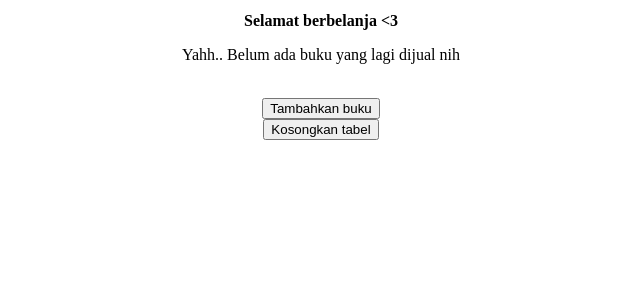
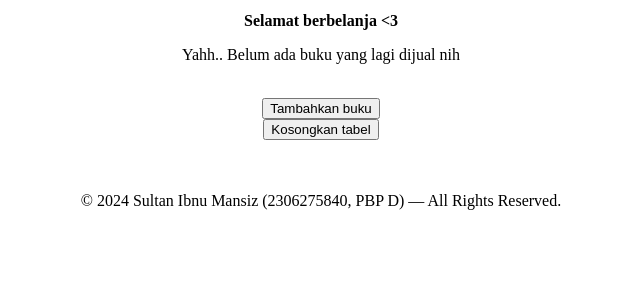
Before and after one commit to mansizsultan/pre-loved-books, a Django app: page / in a window 1280 px wide. Shown: the part 138-438 px from the top of the page, without its empty margins (319-959 px from the left). Run offline with Django 5.2, Linux system fonts and the light colour scheme; data that the repository does not hold is empty.

Commit message:
FIX some minor problems

```diff
--- a/main/templates/main.html
+++ b/main/templates/main.html
@@ -24,15 +24,14 @@
         padding: 10px;
         border: 1px solid #ddd;
       }
-
     </style>
     <title>Second Chapters<3</title>
   </head>
   <body>
     <div id="center">
       <h1>Welcome to Second Chapters <3</h1>
-      <p>{{ author }}</p>
-      <p><b>{{ description }} <3</b></p>
+      <p>{{ description }}</p>
+      <p><b>{{ greet }} <3</b></p>
     </div>
 
     <div id="center">
@@ -48,8 +47,11 @@
           <th>Description</th>
         </tr>
 
-        {% comment %} Berikut cara memperlihatkan data buku di bawah baris ini
-        {%endcomment %} {% for product in products %}
+        {% comment %}
+        Berikut cara memperlihatkan data buku di bawah baris ini
+        {%endcomment %}
+
+        {% for product in products %}
         <tr>
           <td>{{product.name}}</td>
           <td>{{product.author}}</td>
@@ -58,9 +60,10 @@
         </tr>
         {% endfor %}
       </table>
+
       {% endif %}
 
-      <br />
+      <br/>
 
       <a href="{% url 'main:create_product' %}">
         <button>Tambahkan buku</button>
@@ -70,7 +73,17 @@
         {% csrf_token %}
         <button type="submit">Kosongkan tabel</button>
       </form>
+
+      <br />
+      <br />
+
+      <p>
+        © 2024 {{ student_name }} ({{ student_id }}, {{ student_class }}) — All
+        Rights Reserved.
+      </p>
+
     </div>
+
   </body>
 </html>
 {% endblock content %}
--- a/main/urls.py
+++ b/main/urls.py
@@ -1,10 +1,14 @@
 from django.urls import path
-from main.views import show_main, create_product, clear_table
+from main.views import show_main, create_product, clear_table, show_xml, show_json, show_xml_by_id, show_json_by_id
 
 app_name = 'main'
 
 urlpatterns = [
     path('', show_main, name='show_main'),
     path('create-product', create_product, name='create_product'),
-    path('clear_table/', clear_table, name='clear_table'),
+    path('clear_table', clear_table, name='clear_table'),
+    path('xml/', show_xml, name='show_xml'),
+    path('xml/<str:id>/', show_xml_by_id, name='show_xml_by_id'),
+    path('json/', show_json, name='show_json'),
+    path('json/<str:id>/', show_json_by_id, name='show_json_by_id'),
 ]
--- a/main/views.py
+++ b/main/views.py
@@ -8,8 +8,11 @@ def show_main(request):
     product = Product.objects.all()
 
     context = {
-        'author': 'Kami adalah destinasi utama bagi para pencinta buku yang mencari harta karun literatur dengan harga terjangkau. Di sini, setiap buku memiliki cerita yang kaya dan penuh kenangan. Toko kami berkomitmen untuk memberikan kesempatan kedua bagi buku-buku yang sudah melewati perjalanan hidupnya, agar tetap dapat dinikmati oleh pembaca baru.',
-        'description': 'Selamat berbelanja',
+        'student_name': 'Sultan Ibnu Mansiz',
+        'student_id': 2306275840,
+        'student_class': 'PBP D',
+        'description': 'Kami adalah destinasi utama bagi para pencinta buku yang mencari harta karun literatur dengan harga terjangkau. Di sini, setiap buku memiliki cerita yang kaya dan penuh kenangan. Toko kami berkomitmen untuk memberikan kesempatan kedua bagi buku-buku yang sudah melewati perjalanan hidupnya, agar tetap dapat dinikmati oleh pembaca baru.',
+        'greet': 'Selamat berbelanja',
         'products': product,
     }
 
--- a/pre_loved_books/urls.py
+++ b/pre_loved_books/urls.py
@@ -15,15 +15,9 @@ Including another URLconf
     2. Add a URL to urlpatterns:  path('blog/', include('blog.urls'))
 """
 from django.contrib import admin
-from django.urls import path,  include
-from main.views import show_main, create_product, show_xml, show_xml_by_id, show_json, show_json_by_id
-
+from django.urls import path, include
 
 urlpatterns = [
     path('admin/', admin.site.urls),
     path('', include('main.urls')),
-    path('xml/', show_xml, name='show_xml'),
-    path('xml/<str:id>/', show_xml_by_id, name='show_xml_by_id'),
-    path('json/', show_json, name='show_json'),
-    path('json/<str:id>/', show_json_by_id, name='show_json_by_id'),
 ]
```
Also changed, not shown: diagrams.png (deleted).
